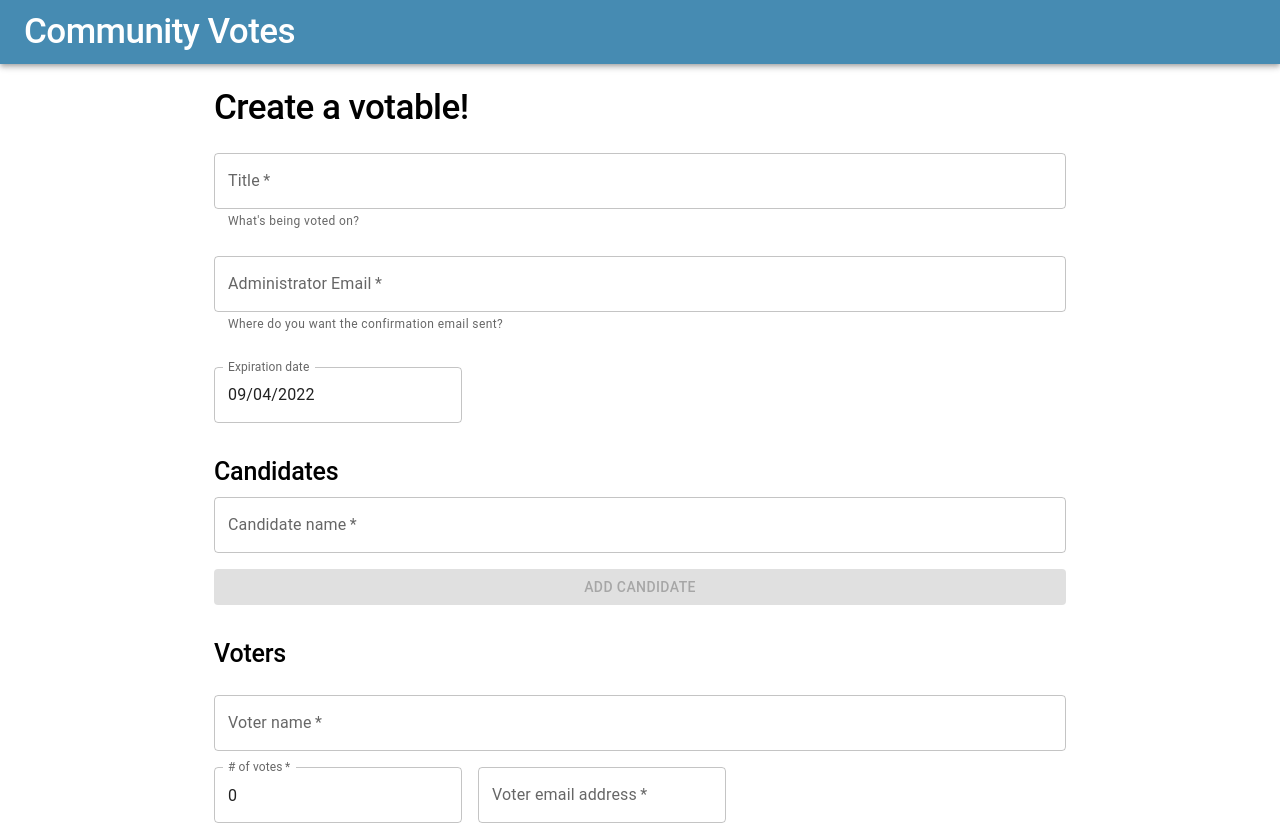
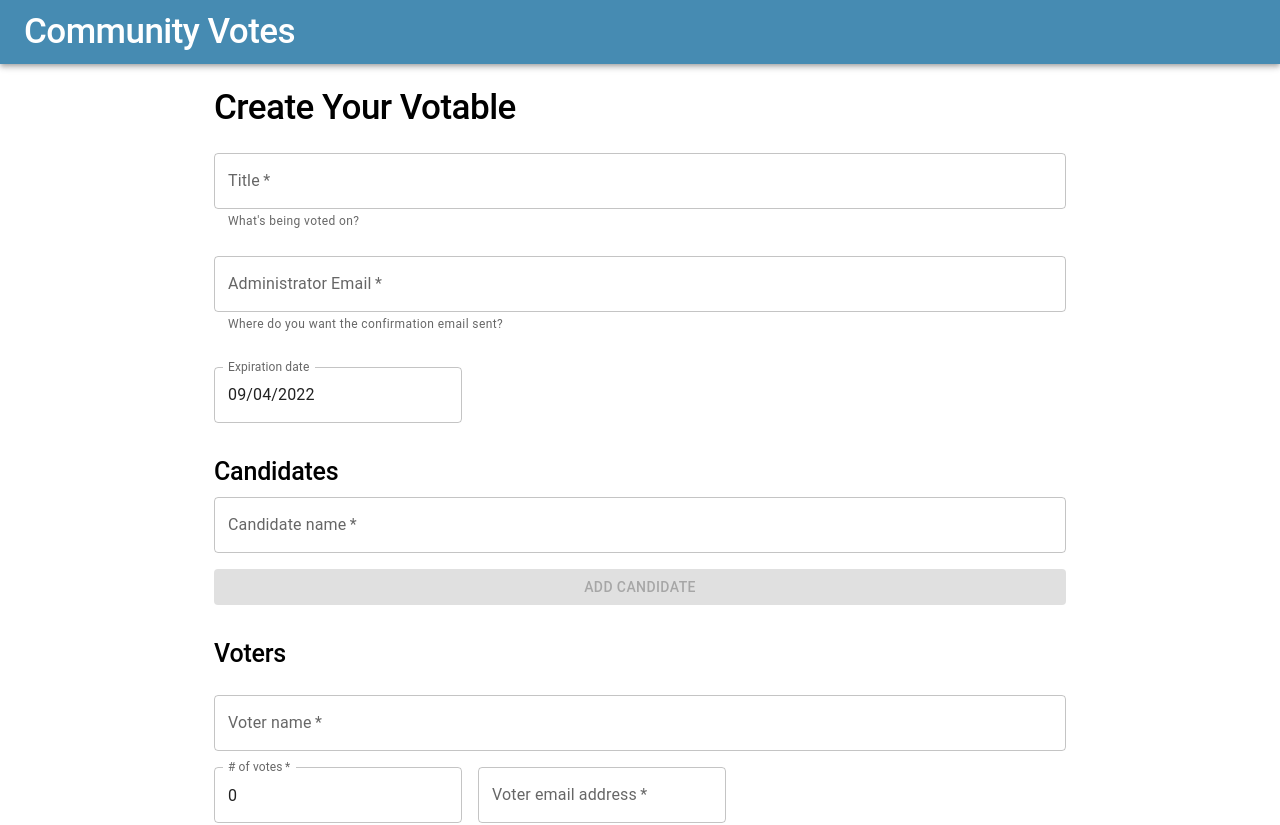
Before and after one commit to JamesMitofsky/Community-Votes, a React (Create React App) app: page /admin in a window 1280 px wide. Shown: the top 825 px of the page. Built offline with nearby package versions, Linux system fonts and the light colour scheme.

Commit message:
Update title of admin page

```diff
--- a/src/views/AdminView.jsx
+++ b/src/views/AdminView.jsx
@@ -129,7 +129,7 @@ export default function AdminView() {
   return (
     <>
       <Helmet>
-        <title>Build Votable</title>
+        <title>Create Your Votable</title>
       </Helmet>
       <Grid
         component="form"
@@ -139,7 +139,7 @@ export default function AdminView() {
         style={{ display: "flex" }}
       >
         <Grid item sx={{ mt: 1 }}>
-          <Typography variant="h1">Create a votable!</Typography>
+          <Typography variant="h1">Create Your Votable</Typography>
         </Grid>
         <Grid item>
           <TextInput
```
